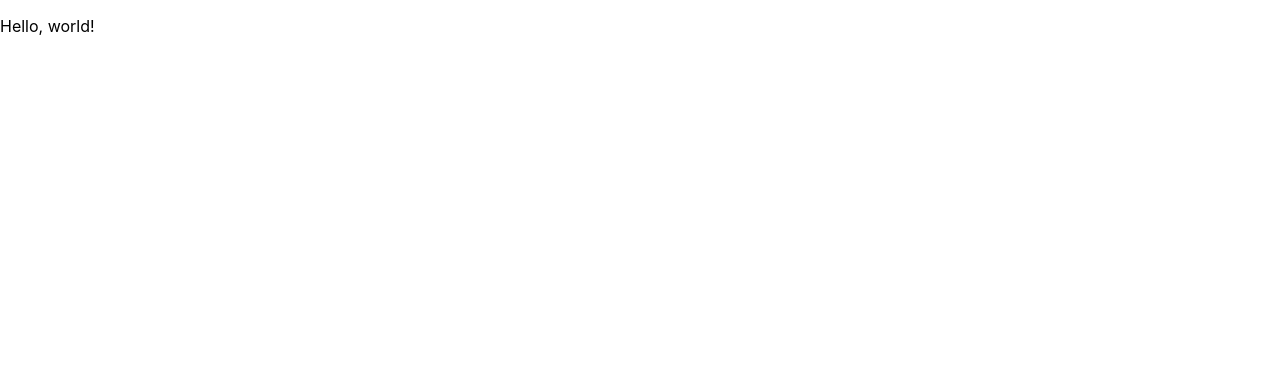
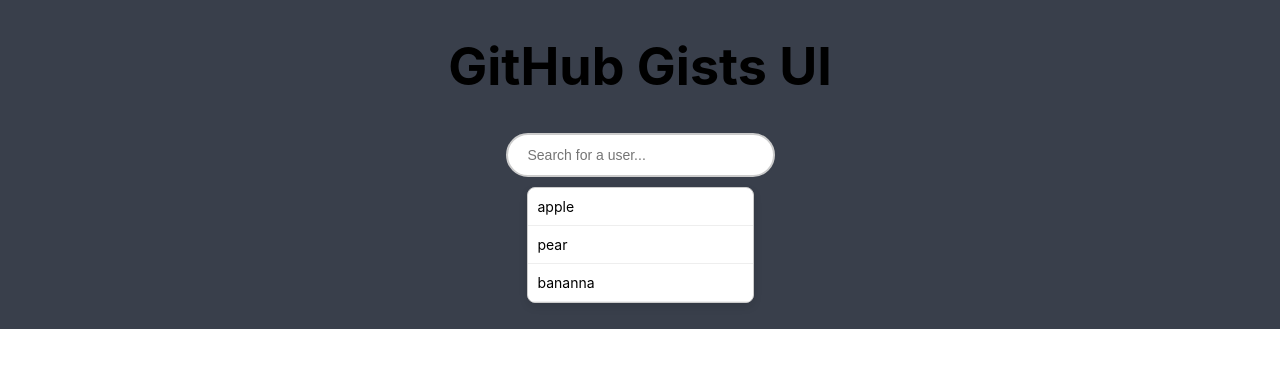
Before and after one commit to tontonel/githubGistUI, a React (Create React App) app: page / in a window 1280 px wide. Shown: the top 368 px of the page. Built offline with nearby package versions, Linux system fonts and the light colour scheme.

Commit message:
added the searchBar component and styled it and added a view for one the one page application

```diff
--- a/src/App.css
+++ b/src/App.css
@@ -2,37 +2,60 @@
   text-align: center;
 }
 
-.App-logo {
-  height: 40vmin;
-  pointer-events: none;
-}
-
-@media (prefers-reduced-motion: no-preference) {
-  .App-logo {
-    animation: App-logo-spin infinite 20s linear;
-  }
-}
-
-.App-header {
-  background-color: #282c34;
-  min-height: 100vh;
+.app-header {
+  background-color: #393f4b;
+  min-height: 10vh;
   display: flex;
   flex-direction: column;
   align-items: center;
   justify-content: center;
   font-size: calc(10px + 2vmin);
-  color: white;
 }
 
-.App-link {
-  color: #61dafb;
+.search-bar {
+  display: flex;
+  flex-direction: column;
+  align-items: center;
+  max-width: 600px;
+  margin-left: auto;
+  margin-right: auto;
 }
 
-@keyframes App-logo-spin {
-  from {
-    transform: rotate(0deg);
-  }
-  to {
-    transform: rotate(360deg);
-  }
+.search-bar input {
+  padding: 12px 20px;
+  width: 100%;
+  border: 2px solid #ccc;
+  border-radius: 25px;
+  font-size: 14px;
+  outline: none;
+  transition: border-color 0.3s;
 }
+
+.search-bar input:focus {
+  border-color: #007BFF;
+}
+
+.search-bar ul {
+  width: 100%;
+  list-style-type: none;
+  padding: 0;
+  margin-top: 10px;
+  border: 1px solid #ccc;
+  border-radius: 8px;
+  max-height: 200px;
+  overflow-y: auto;
+  background-color: #fff;
+  box-shadow: 0 4px 8px rgba(0, 0, 0, 0.1);
+}
+
+.search-bar li {
+  padding: 10px;
+  font-size: 14px;
+  border-bottom: 1px solid #eee;
+  cursor: pointer;
+  transition: background-color 0.3s;
+}
+
+.search-bar li:hover {
+  background-color: #f1f1f1;
+}
--- a/src/App.js
+++ b/src/App.js
@@ -1,10 +1,12 @@
 import './App.css';
+import React from 'react';
+import HomePage from './view/HomePage.jsx';
 
 function App() {
   return (
-    <p>
-      Hello, world!
-    </p>
+    <>
+      <HomePage />
+    </>
   );
 }
 
--- /dev/null
+++ b/src/components/SearchBar.jsx
@@ -0,0 +1,20 @@
+import React  from 'react';
+
+const SearchBar = (props) => {
+  return (
+    <div className='search-bar'>
+      <input
+        type="text"
+        placeholder="Search for a user..."
+        // onChange={handleSearch}
+      />
+      <ul>
+        {props.options.map((option, index) => (
+          <li key={index}>{option}</li>
+        ))}
+      </ul>
+    </div>
+  );
+  };
+
+export default SearchBar;
--- /dev/null
+++ b/src/view/HomePage.jsx
@@ -0,0 +1,13 @@
+import React from "react";
+import SearchBar from "../components/SearchBar";
+
+const HomePage = () => {
+    return (
+        <header className="app-header">
+            <h1>GitHub Gists UI</h1>
+            <SearchBar options={['apple', 'pear', 'bananna']} />
+        </header>
+    );
+}
+
+export default HomePage;
```
Also changed, not shown: src/api/axiosInstance.js (+7 -5 lines), 1 other file (tests, documents, lock files or other folders).
